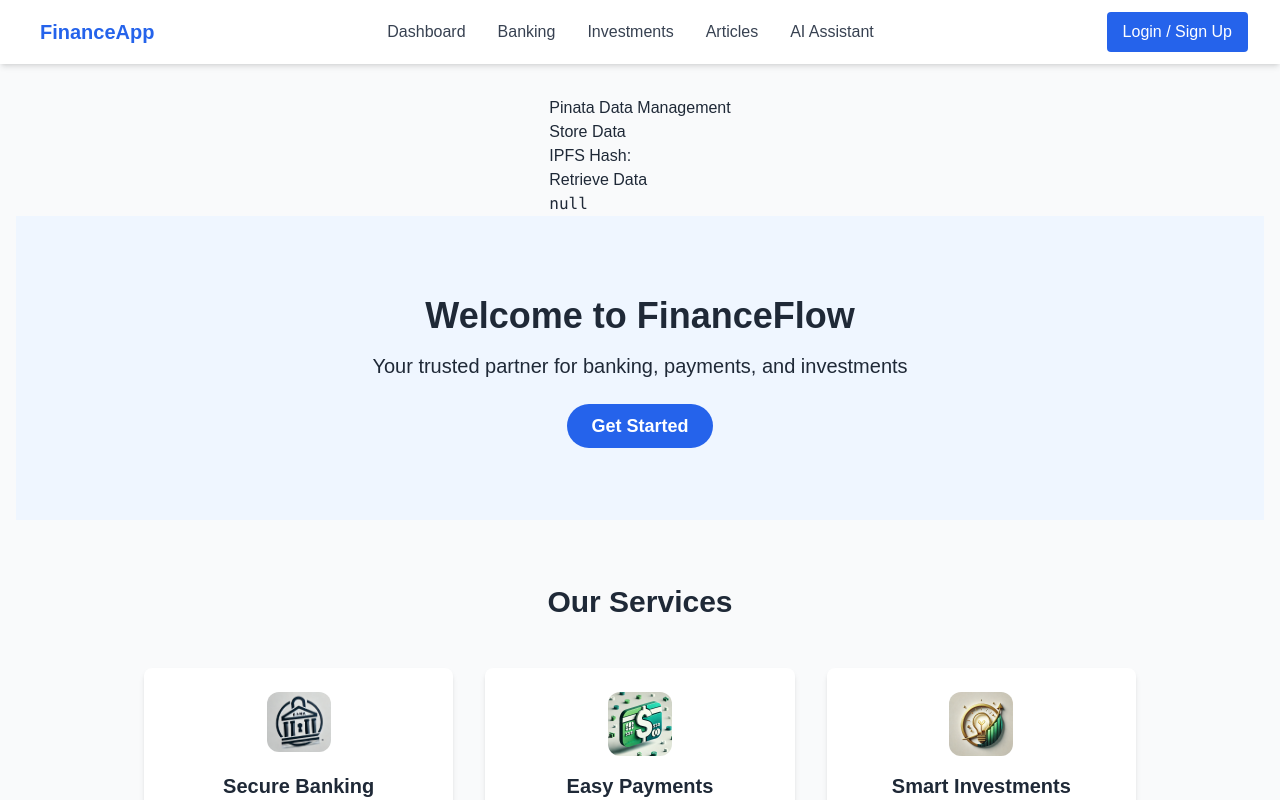
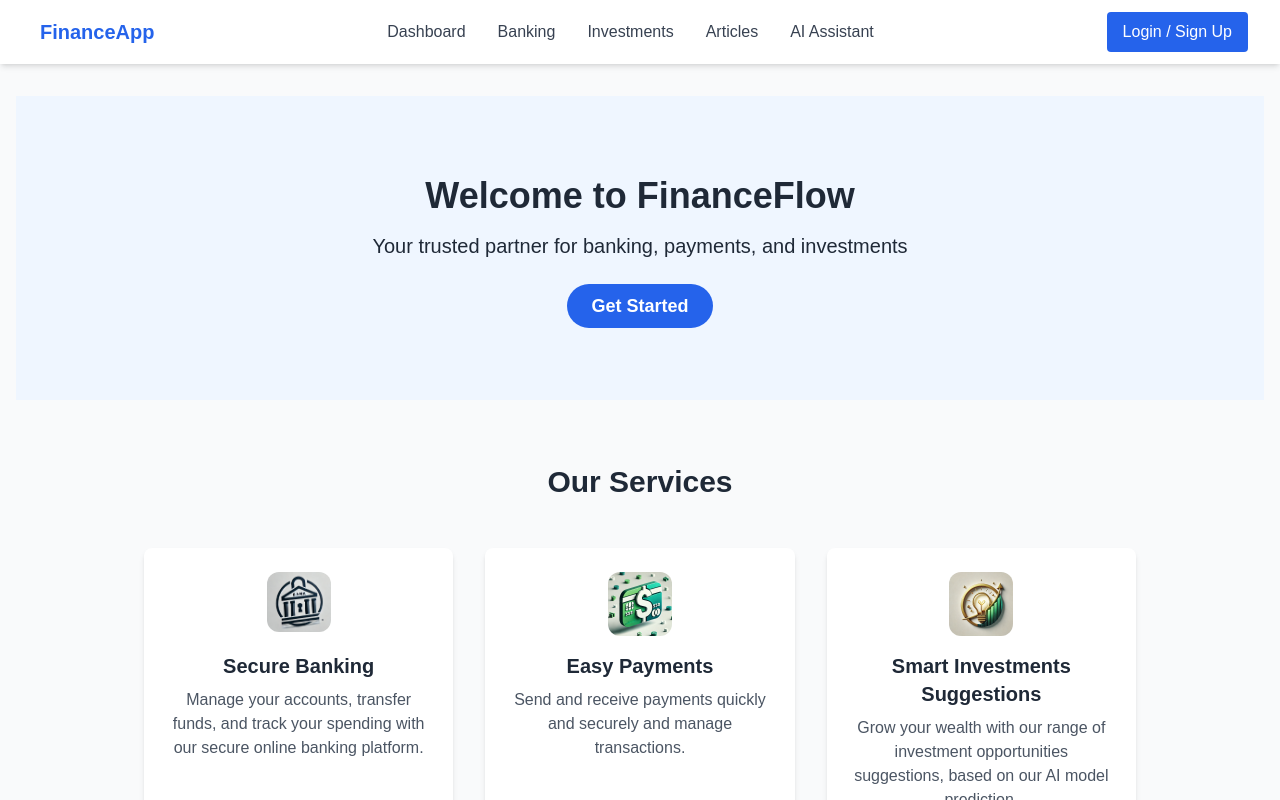
Before and after one commit to shubhamctech/FinanceFlow-HackUTD-GoldmanSachs, a Next.js app: page / in a window 1280 px wide. Shown: the top 800 px of the page. Built offline with nearby package versions, Linux system fonts and the light colour scheme.

Commit message:
last changes

```diff
--- a/src/app/page.tsx
+++ b/src/app/page.tsx
@@ -7,10 +7,10 @@ export default function Home() {
 	// `session` will match the returned value of `callbacks.session()` from `NextAuth()`
 	return (
 		<div className="flex flex-col items-center">
-			<main>
+			{/* <main>
 				<h1>Pinata Data Management</h1>
 				<DataManager />
-			</main>
+			</main> */}
 
 			<section className="text-center py-20 bg-blue-50 w-full">
 				<h1 className="text-4xl font-bold mb-4">Welcome to FinanceFlow</h1>
```
